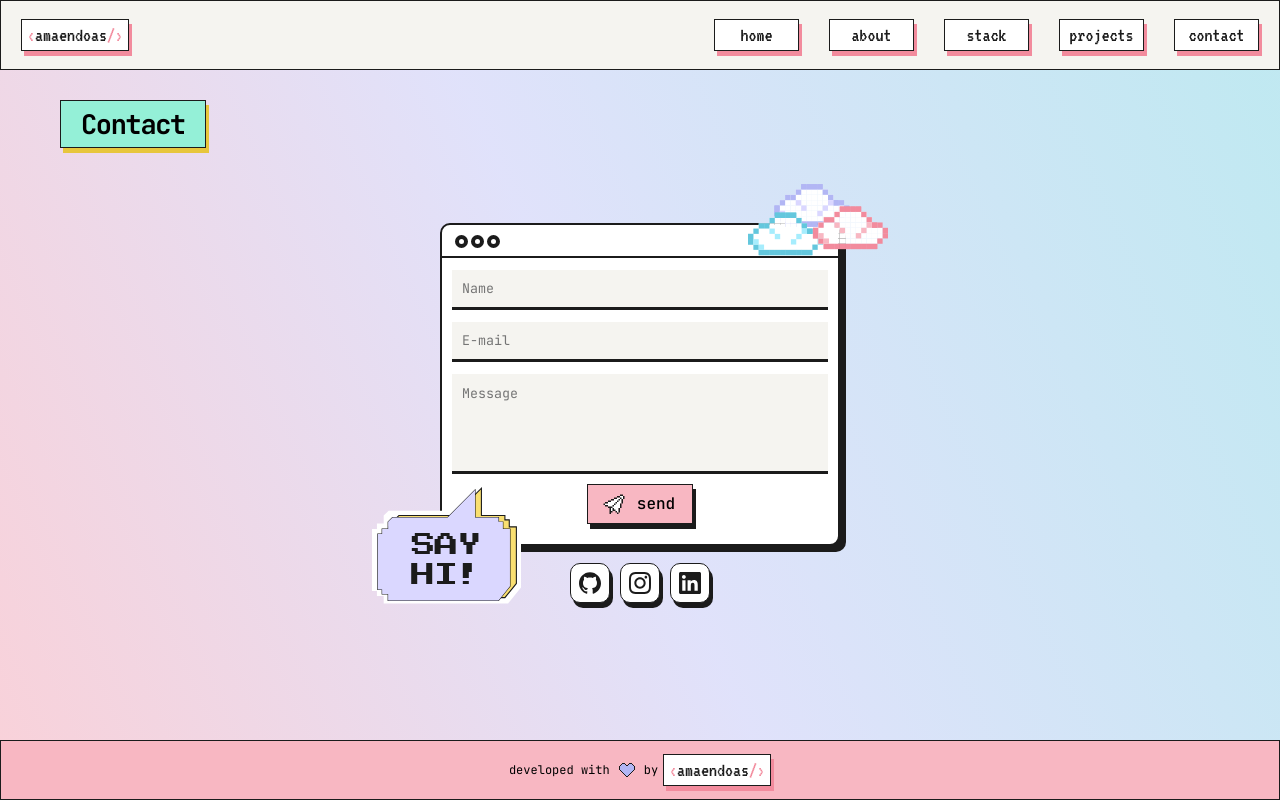
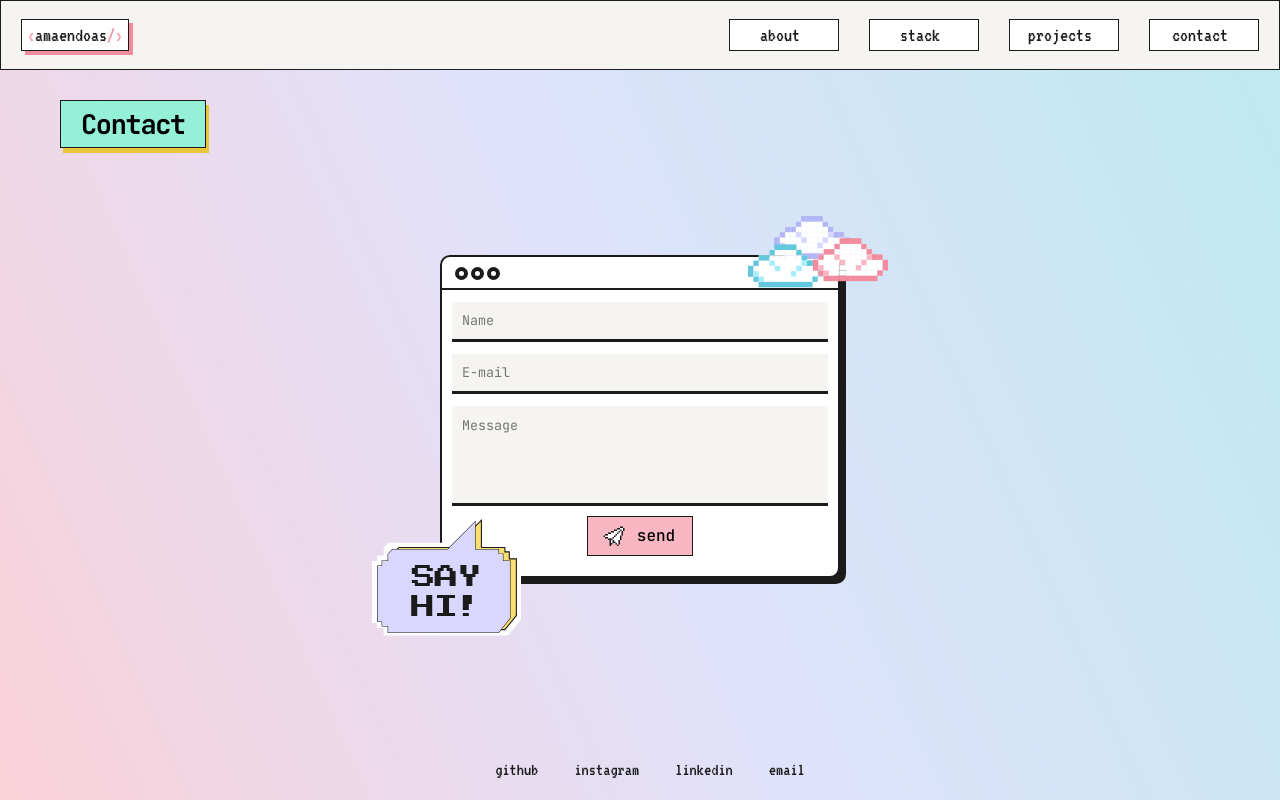
Before and after one commit to amaendoas/portfolio, a React (Vite) app: page /contact in a window 1280 px wide. Built offline with nearby package versions, Linux system fonts and the light colour scheme.

Commit message:
teste Novo Layout

```diff
--- a/src/components/Button/styles.js
+++ b/src/components/Button/styles.js
@@ -12,7 +12,6 @@ export const Container = styled.button`
   padding: 0 17px 0 8px;
   cursor: pointer;
   background-color: ${({ theme }) => theme.COLORS.BLUE_S};
-  box-shadow: 3px 5px 0px ${({ theme }) => theme.COLORS.TEXT};
 
   @media (min-width: 801px) {
     height: 4rem;
--- a/src/components/Footer/index.jsx
+++ b/src/components/Footer/index.jsx
@@ -1,17 +1,29 @@
 import * as C from "./styles"
-import heartImg from "../../assets/footer-heart.svg"
-import { PinkButton } from "../PinkButton"
-import { Social } from "../Social"
+import { SiGithub, SiInstagram, SiLinkedin, SiReact } from "react-icons/si"
+import { HiOutlineMail } from "react-icons/hi"
+import heart from "../../assets/footer-heart.svg"
+
 
 export function Footer() {
   return (
     <C.Container>
-      <C.Credits>
-      developed with <img src={heartImg} alt="heart" /> by
-        <a href="https://github.com/amaendoas" target="_blank">
-        <PinkButton title="amaendoas"/>
+      <a href="">
+        <SiGithub/>
+        github
         </a>
-      </C.Credits>
+      <a href="">
+        <SiInstagram/>
+        instagram
+        </a>
+      <a href="">
+        <SiLinkedin/>
+        linkedin
+        </a>
+
+      <a href="">
+        <HiOutlineMail/>
+        email
+        </a>
     </C.Container>
   )
 }
--- a/src/components/Footer/styles.js
+++ b/src/components/Footer/styles.js
@@ -1,20 +1,34 @@
 import styled from "styled-components";
 
 export const Container = styled.div`
+  font-family: 'VT323', monospace;
   grid-area: footer;
   height: 100%;
-  font-size: 1.2rem;
-  border: 1px solid ${({ theme }) => theme.COLORS.TEXT};
-  background-color: ${({ theme }) => theme.COLORS.PINK_S};
   display: flex;
   align-items: center;
   justify-content: center;
-  `
+  gap: 1.6rem;
 
-export const Credits = styled.div`
-  width: 100%;
-  display: flex;
-  align-items: center;
-  justify-content: center;
-  gap: 5px;
+  a {
+    display: flex;
+    align-items: center;
+    gap: 5px;
+    font-weight: 500;
+    font-size: 1.8rem;
+    color: ${({ theme }) => theme.COLORS.TEXT};
+    transition: 0.3s;
+
+    svg {
+      font-size: 1.5rem;
+      opacity: 0;
+    }
+  }
+
+  a:hover {
+    color: ${({ theme }) => theme.COLORS.PINK_P};
+
+    svg {
+      opacity: 1;
+    }
+  }
 `
--- a/src/components/Header/index.jsx
+++ b/src/components/Header/index.jsx
@@ -3,7 +3,7 @@ import menu from "../../assets/menu.svg"
 import { PinkButton } from "../PinkButton"
 import { useState } from "react"
 import close from "../../assets/x.svg"
-import { Link } from "react-router-dom"
+import { Link, NavLink } from "react-router-dom"
 
 
 export function Header() {
@@ -11,8 +11,8 @@ export function Header() {
 
   return(
     <C.Container>
-      <Link to="/">
-        <PinkButton title="amaendoas" className="logo"/>
+      <Link to="/" className="logo">
+        <PinkButton title="amaendoas" path="/"/>
       </Link>
       <button onClick={() => setIsActive(!isActive)} className="button-menu">
       <img src={`${isActive ? close : menu}`} alt="menu" />
@@ -22,28 +22,23 @@ export function Header() {
       >
         <ul>
           <li>
-            <Link to="/">
-              <PinkButton title="home"/>
+            <NavLink to="/about">
+              <PinkButton title="about" path="/about"/>
+            </NavLink>
+          </li>
+          <li>
+            <Link to="/stack">
+              <PinkButton title="stack" path="/stack"/>
             </Link>
           </li>
           <li>
-          <Link to="/about">
-              <PinkButton title="about"/>
-            </Link>
-          </li>
-          <li>
-            <Link to="/stack">
-              <PinkButton title="stack"/>
-            </Link>
-          </li>
-          <li>
-            <Link to="/projects">
+            <Link to="/projects" path="/projects">
               <PinkButton title="projects"/>
             </Link>
           </li>
           <li>
             <Link to="/contact">
-              <PinkButton title="contact"/>
+              <PinkButton title="contact" path="/contact"/>
             </Link>
           </li>
         </ul>
--- a/src/components/Header/styles.js
+++ b/src/components/Header/styles.js
@@ -15,10 +15,22 @@ export const Container = styled.div`
     z-index: 3;
   }
 
+  .logo {
+    box-shadow: 4px 4px 0px ${({ theme }) => theme.COLORS.PINK_P};
+  }
+
   ul li button {
-    width: 8.5rem;
+    width: 11rem;
     span {
-      display: none;
+      opacity: 0;
+    }
+  }
+
+  ul li button:hover {
+    border: 1px solid ${({ theme }) => theme.COLORS.PINK_P};
+    span {
+      transition: 0.5s;
+      opacity: 1;
     }
   }
 
--- a/src/components/PinkButton/index.jsx
+++ b/src/components/PinkButton/index.jsx
@@ -1,8 +1,8 @@
 import * as C from "./styles"
 
-export function PinkButton({title}) {
+export function PinkButton({title, path}) {
   return (
-    <C.Container>
+    <C.Container to="/">
     	<span>&lsaquo;</span>{title}<span>/&rsaquo;</span>
     </C.Container>
   )
--- a/src/components/PinkButton/styles.js
+++ b/src/components/PinkButton/styles.js
@@ -1,4 +1,5 @@
 import styled from "styled-components";
+import { NavLink } from "react-router-dom";
 
 export const Container = styled.button`
   font-family: 'VT323', monospace;
@@ -7,7 +8,6 @@ export const Container = styled.button`
   padding: 0 5px;
   background-color: ${({ theme }) => theme.COLORS.BACKGROUND};
   color: ${({ theme }) => theme.COLORS.TEXT};
-  box-shadow: 3px 5px 0px ${({ theme }) => theme.COLORS.PINK_P};
   font-size: 2rem;
   line-height: 21px;
   cursor: pointer;
@@ -16,19 +16,4 @@ export const Container = styled.button`
     color: ${({ theme }) => theme.COLORS.PINK_P};
   }
 
-  :hover {
-    animation: buttonD 400ms forwards;
-  }
-
-  @keyframes buttonD {
-    0% {
-      transform: translate(0,0);
-    }
-
-    100% {
-      box-shadow: none;
-      transform: translate(5px, 3px);
-    }
-  }
-
 `
--- a/src/components/Social/index.jsx
+++ /dev/null
@@ -1,18 +0,0 @@
-import * as C from "./styles"
-import { SiGithub, SiInstagram, SiLinkedin } from "react-icons/si"
-
-export function Social() {
-  return (
-    <C.Container>
-      <a href="https://github.com/amaendoas" target="_blank">
-        <SiGithub/>
-      </a>
-      <a href="https://www.instagram.com/amaendoas" target="_blank">
-        <SiInstagram/>
-      </a>
-      <a href="https://www.linkedin.com/in/guerramanda/" target="_blank">
-        <SiLinkedin/>
-      </a>
-    </C.Container>
-  )
-}
--- a/src/components/Social/styles.js
+++ /dev/null
@@ -1,36 +0,0 @@
-import styled from "styled-components";
-
-export const Container = styled.div`
-  display: flex;
-  justify-content: center;
-  width: fit-content;
-  height: fit-content;
-  padding: 7px;
-  border-radius: 10px;
-  gap: 10px;
-  margin-top: 10px;
-  width: 100%;
-  animation: downtop 1s backwards;
-
-
-  svg {
-    font-size: 2.2rem;
-    color: ${({ theme }) => theme.COLORS.TEXT};
-  }
-
-  a {
-    display: flex;
-    align-items: center;
-    justify-content: center;
-    width: 4rem;
-    height: 4rem;
-    border: 1px solid ${({ theme }) => theme.COLORS.TEXT};
-    background-color: ${({ theme }) => theme.COLORS.BACKGROUND};
-    border-radius: 10px;
-    box-shadow: 3px 5px 0px ${({ theme }) => theme.COLORS.TEXT};
-  }
-
-  a:hover {
-    animation: buttonD 400ms forwards;
-  }
-`
--- a/src/components/Theme/styles.js
+++ b/src/components/Theme/styles.js
@@ -26,4 +26,14 @@ export const Container = styled.div `
     }
   }
 
+  @keyframes buttonD {
+    0% {
+      transform: translate(0,0);
+    }
+
+    100% {
+      box-shadow: 4px 4px 0px ${({ theme }) => theme.COLORS.TEXT};
+      transform: translate(-4px, -4px);
+    }
+  }
 `
--- a/src/pages/Contact/index.jsx
+++ b/src/pages/Contact/index.jsx
@@ -6,7 +6,6 @@ import { Button } from "../../components/Button"
 import send from "../../assets/send.svg"
 import clouds from "../../assets/3-clouds.svg"
 import balloon from "../../assets/say-hi.svg"
-import { Social } from "../../components/Social"
 import React, { useRef } from "react"
 import emailjs from '@emailjs/browser'
 
@@ -51,7 +50,6 @@ export function Contact() {
             <Button icon={send} title="send" onCLick={sendEmail}/>
           </C.Form>
         </Screen>
-        <Social/>
       </C.Content>
     </C.Container>
     </Theme>
```
